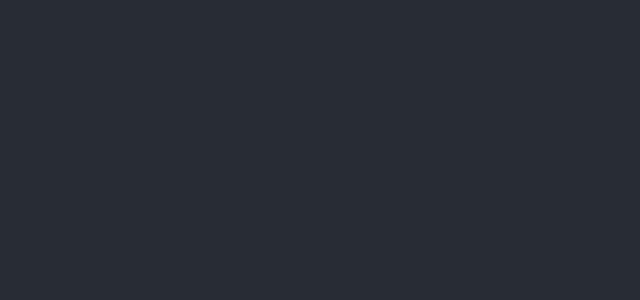
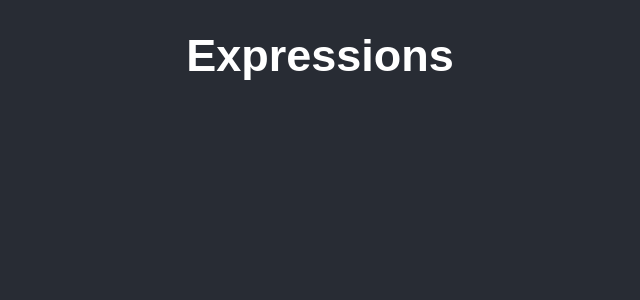
Before and after one commit to Ricardo-Santoyo/numbers, a React (Create React App) app: page /algebra/expressions in a window 1280 px wide. Before the commit this address had no page. Shown: the top 300 px of the page, without its empty margins (320-960 px from the left). Built offline with nearby package versions, Linux system fonts and the light colour scheme; the HTML template or start-up script is replaced by a standard one.

Commit message:
added Expressions.js component and expressions route.

```diff
--- a/src/App.js
+++ b/src/App.js
@@ -6,6 +6,7 @@ import Random from './components/Random';
 import SelectTable from './components/SelectTable';
 import Table from './components/Table';
 import Algebra from './components/Algebra';
+import Expressions from './components/Expressions';
 import Calculus from './components/Calculus';
 import add from './mathFunctions/add';
 import subtract from './mathFunctions/subtract';
@@ -39,6 +40,8 @@ function App() {
         <Route exact path="/divide/tables/:id" element={<Table sign="÷" operation={divide} />} />
 
         <Route exact path="/algebra" element={<Algebra />} />
+        <Route exact path="algebra/expressions" element={<Expressions />} />
+
         <Route exact path="/calculus" element={<Calculus />} />
       </Routes>
     </BrowserRouter>
--- /dev/null
+++ b/src/components/Expressions.js
@@ -0,0 +1,12 @@
+import React from 'react';
+
+function Expressions() {
+
+  return (
+    <div className="Expressions">
+      <h1 className="Header">Expressions</h1>
+    </div>
+  );
+}
+
+export default Expressions;
```
